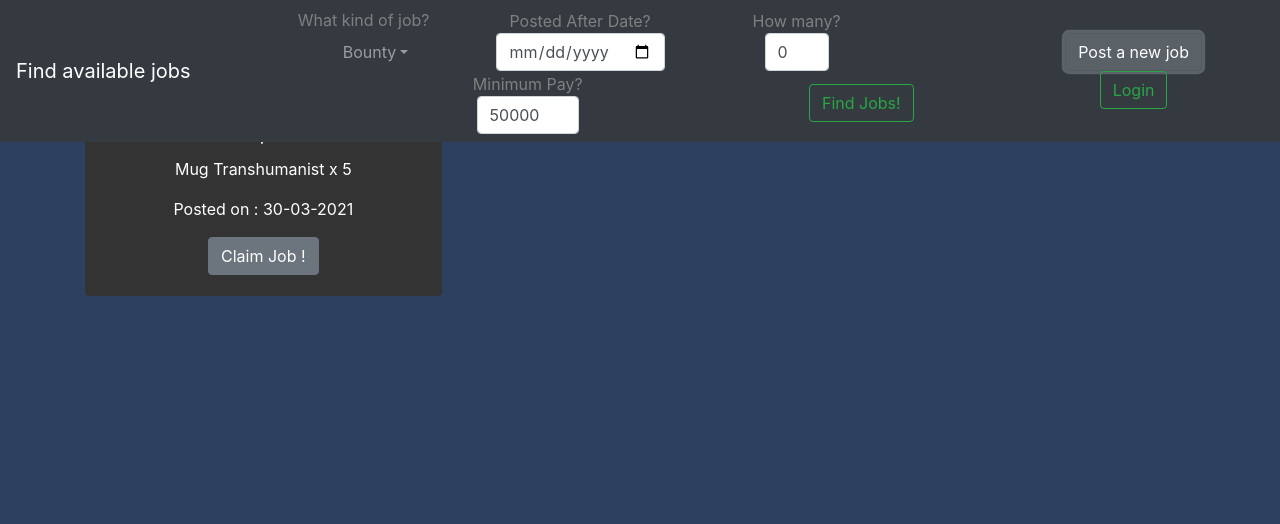
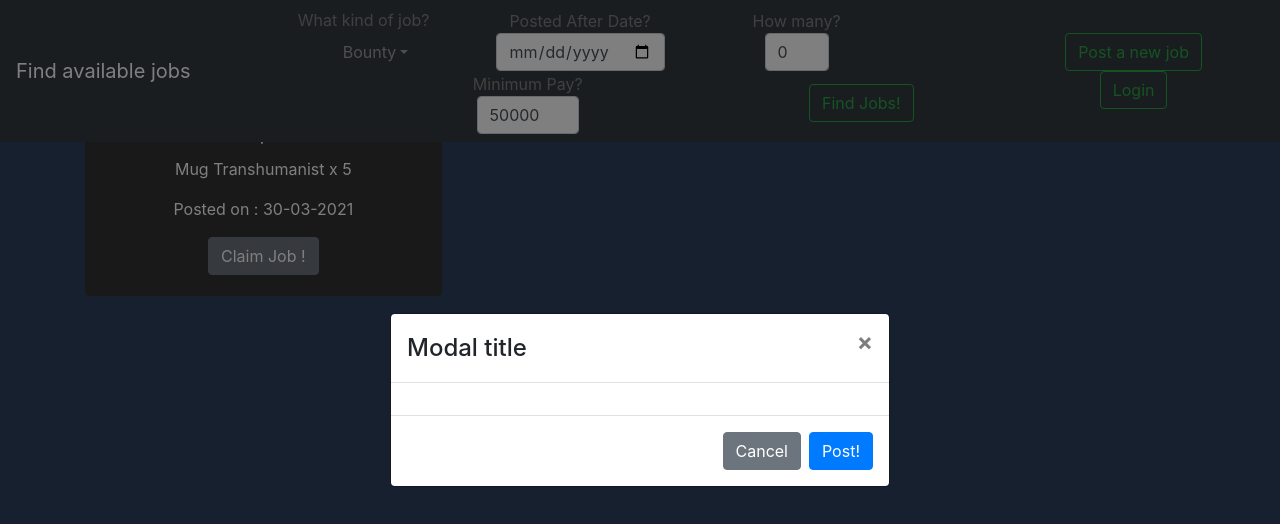
Before and after one commit to sujalmandal/tornservices-club-react-ui, a React (Create React App) app: page / in a window 1280 px wide. Both pictures are taken after a click on the button "Post a new job". Shown: the top 524 px of the page. Built offline with nearby package versions, Linux system fonts and the light colour scheme.

Commit message:
add event handlers in job create view

```diff
--- a/src/features/job-post-view/JobPostView.js
+++ b/src/features/job-post-view/JobPostView.js
@@ -1,6 +1,6 @@
 import React, { useState } from 'react';
 import { useDispatch } from 'react-redux';
-import { Button } from 'reactstrap';
+import { Button, Modal,Form, FormControl, Container } from 'react-bootstrap';
 import {
     postNewJob
 } from './JobPostViewSlice';
@@ -10,10 +10,30 @@ export function JobPostView() {
     const dispatch = useDispatch();
 
     const [showJobPostForm, setShowJobPostForm] = useState(false);
+    const [createJobDTO, setCreateJobDTO] = useState({
+
+    });
 
     return (
         <div>
             <Button onClick={() => { setShowJobPostForm(true) }} variant="outline-success" >Post a new job</Button>
+            <Modal
+                show={showJobPostForm}
+                onHide={() => { setShowJobPostForm(false) }}
+                backdrop="static"
+                centered
+            >
+                <Modal.Header closeButton>
+                <Modal.Title>Modal title</Modal.Title>
+                </Modal.Header>
+                <Modal.Body>
+
+                </Modal.Body>
+                <Modal.Footer>
+                <Button variant="secondary" onClick={() => { setShowJobPostForm(false) }}>Cancel</Button>
+                <Button variant="primary" onClick={()=>(dispatch(postNewJob(createJobDTO)))}>Post!</Button>
+                </Modal.Footer>
+            </Modal>
         </div>
     );
 
```
